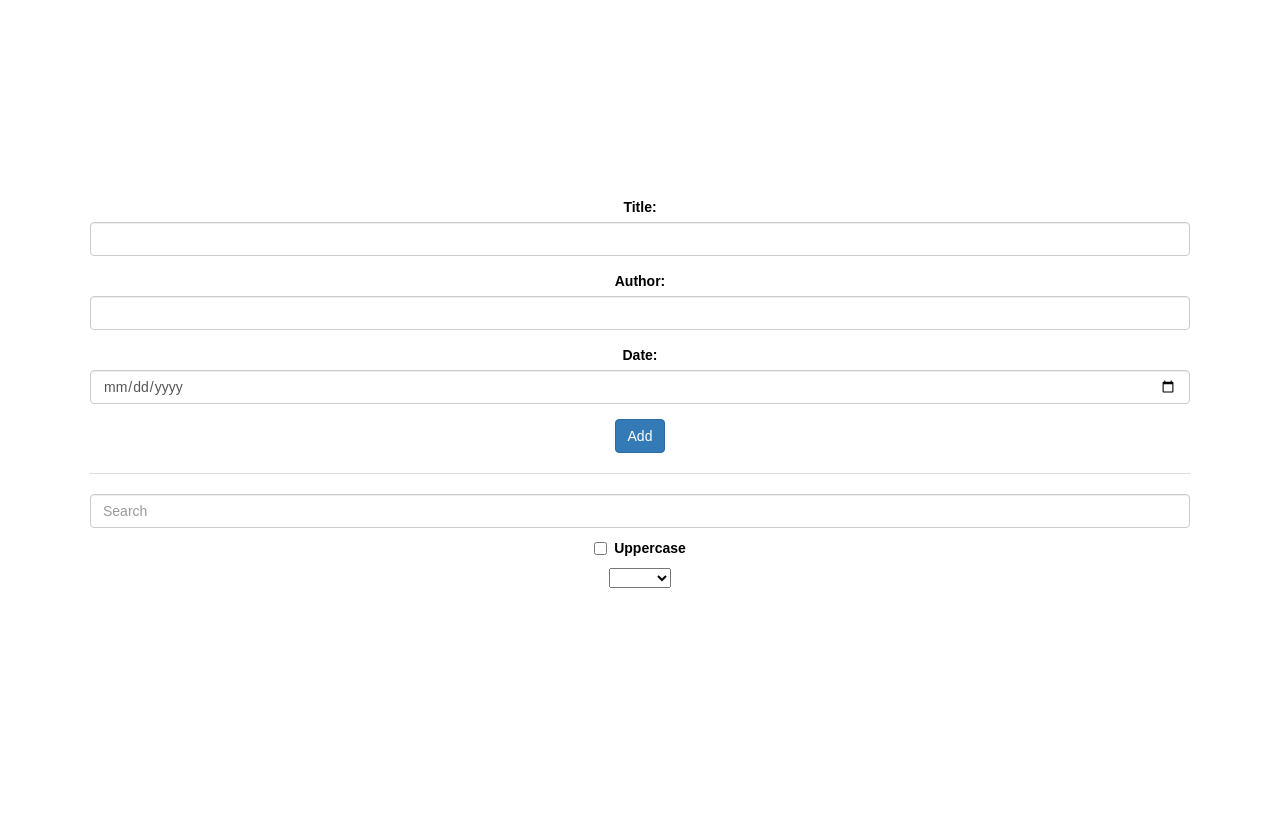
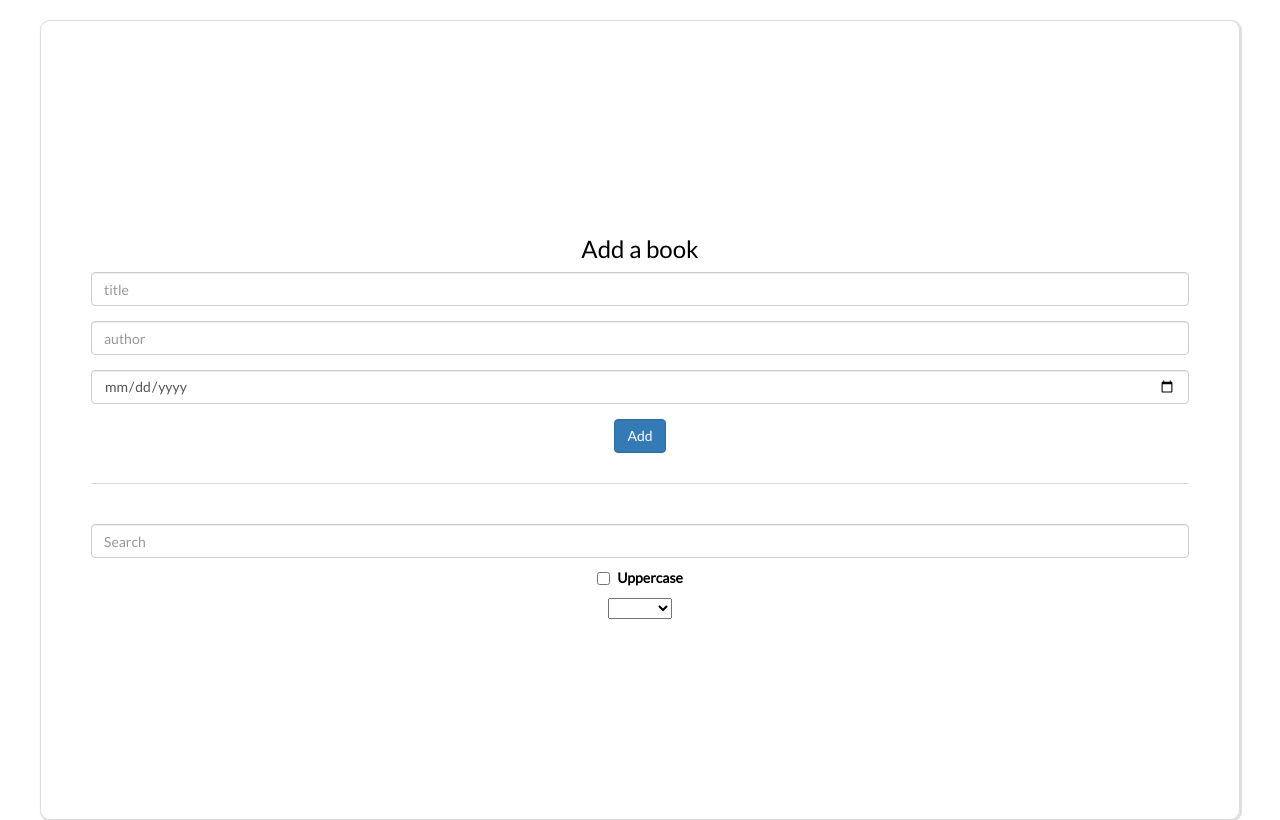
Before and after one commit to brood915/MAP, a website built with webpack: page src/assets/index.html in a window 1280 px wide. Built offline with nearby package versions, Linux system fonts and the light colour scheme; some packages are replaced by stand-ins of ours.

Commit message:
final touch on style

```diff
--- a/src/app/components/bookList/bookList.scss
+++ b/src/app/components/bookList/bookList.scss
@@ -1,12 +1,13 @@
 .bookList {
     cursor: move;
+    font-size: 15px;
     span {
         font-weight: bold;
     }
 }
 
 .booksContainer {
-    margin: 10px;
+    margin-top: 30px;
     width: 100%;
 }
 
--- a/src/app/components/form/form.html
+++ b/src/app/components/form/form.html
@@ -1,5 +1,6 @@
 <div class="formContainer">
 <form novalidate name="myForm">
+  <h3>Add a book</h3>
     <div class="form-group"
          ng-class = "{
            'has-success has-feedback' : (myForm.$dirty || myForm.$submitted) && myForm.title.$valid,
@@ -7,8 +8,7 @@
 
          }"
     >
-      <label for="text">Title:</label>
-      <input name = "title" type="text" class="form-control" ng-model="form.newBook.title" required />
+      <input placeholder='title' name = "title" type="text" class="form-control" ng-model="form.newBook.title" required />
       <p ng-if = "(myForm.$dirty || myForm.$submitted) && myForm.title.$invalid" class="text-danger">Please put the title</p>
       <span class="glyphicon form-control-feedback"
             ng-class = " {
@@ -24,8 +24,7 @@
 
          }"
     >
-      <label for="text">Author:</label>
-      <input name= "author" type="text" class="form-control" ng-model="form.newBook.author" required />
+      <input placeholder = 'author' name= "author" type="text" class="form-control" ng-model="form.newBook.author" required />
       <p ng-if = "(myForm.$dirty || myForm.$submitted) && myForm.author.$invalid" class="text-danger">Please put the author</p>
       <span class="glyphicon form-control-feedback"
             ng-class = " {
@@ -41,7 +40,6 @@
 
          }"
     >
-      <label for="text">Date:</label>
       <input name = "date" type="date" class="form-control" ng-model="form.newBook.date" required />
       <p ng-if = "(myForm.$dirty || myForm.$submitted) && myForm.date.$invalid" class="text-danger">Please put the date</p>
       <span class="glyphicon form-control-feedback"
--- a/src/app/components/form/form.scss
+++ b/src/app/components/form/form.scss
@@ -2,5 +2,5 @@
     margin: 10px;
     width: 100%;
     border-bottom: 1px solid #ddd;
-    padding-bottom: 20px;
+    padding-bottom: 30px;
 }
--- a/src/assets/style/main.scss
+++ b/src/assets/style/main.scss
@@ -1,3 +1,5 @@
+@import url('https://fonts.googleapis.com/css?family=Lato');
+
 @mixin center () {
 	display: flex;
 	justify-content: center;
@@ -6,6 +8,7 @@
 }
 
 html, body {
+  font-family: 'Lato', sans-serif;
   height: 100%;
   color: #000000;
   text-align: center;
@@ -13,10 +16,12 @@ html, body {
 }
 
 .main {
+  border: 1px solid #ddd;
+  border-radius: 10px;
+  box-shadow: 1px 1px 1px 1px #ddd;
   min-height: 100%;
   @include center();
-  font-family: Arial, Helvetica, sans-serif;
   padding: 50px;
   max-width: 1200px;
-  margin: 0 auto;
+  margin: 20px auto;
 }
```
